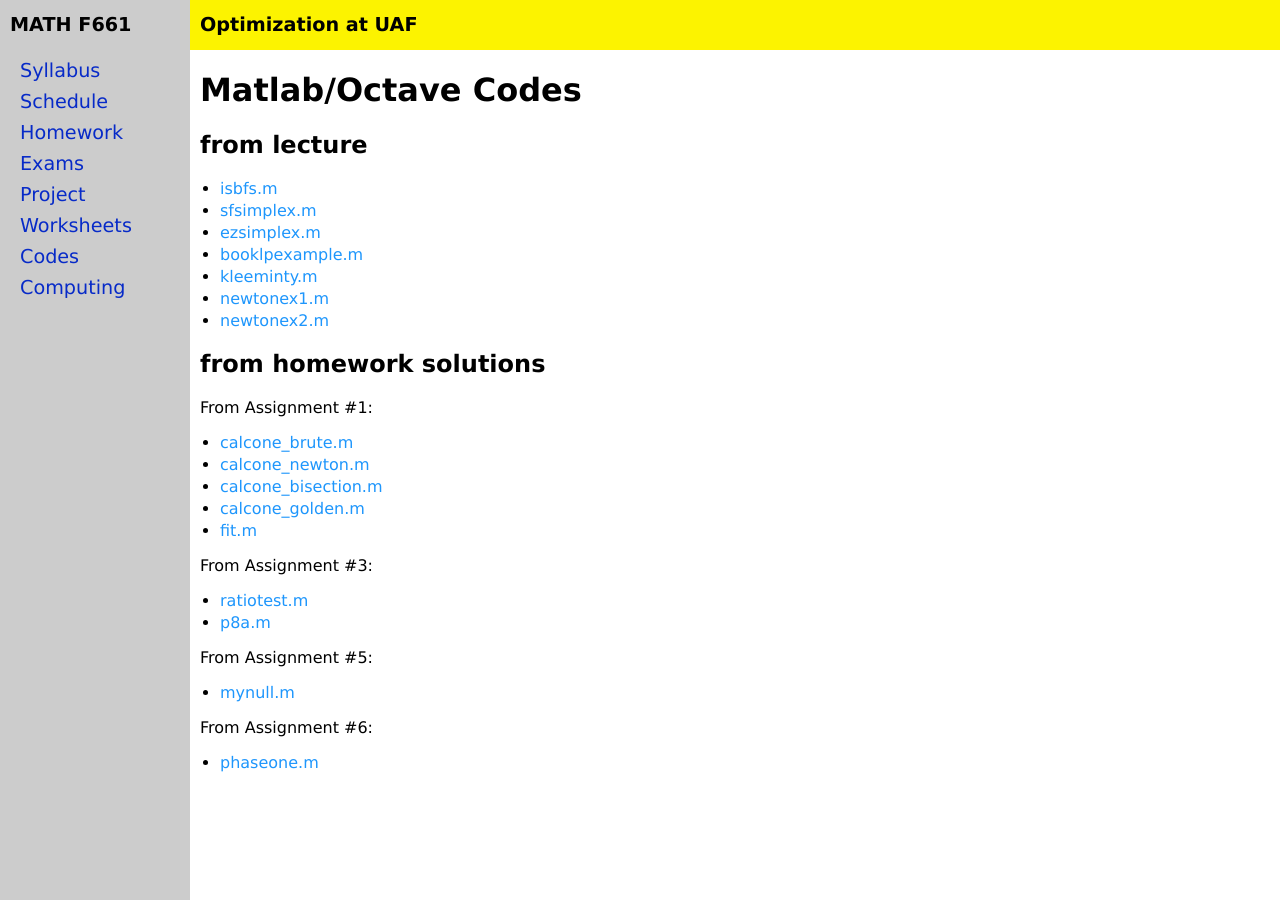
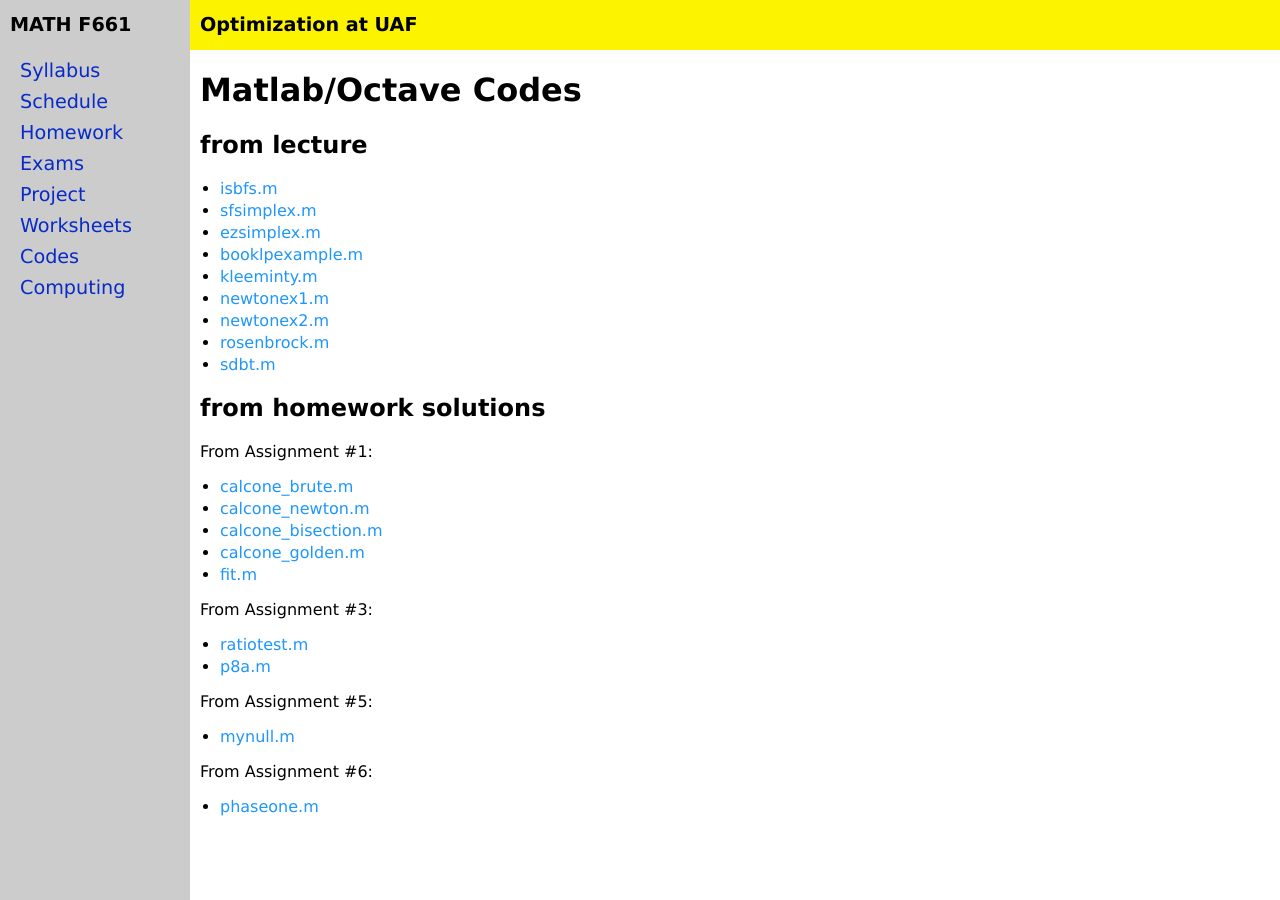
Before and after one commit to bueler/opt, a Jekyll site: the page built from codes.md, in a window 1280 px wide. Built offline with Jekyll 4.4.1, drawn with Linux system fonts in a browser that asks for light colours.

Commit message:
post SDBT and Rosenbrock

```diff
--- a/codes.md
+++ b/codes.md
@@ -14,6 +14,8 @@ title: Matlab/Octave Codes
   * [kleeminty.m](assets/codes/kleeminty.m)
   * [newtonex1.m](assets/codes/newtonex1.m)
   * [newtonex2.m](assets/codes/newtonex2.m)
+  * [rosenbrock.m](assets/codes/rosenbrock.m)
+  * [sdbt.m](assets/codes/sdbt.m)
 
 ## from homework solutions
 
```
Also changed, not shown: 2 other files.
